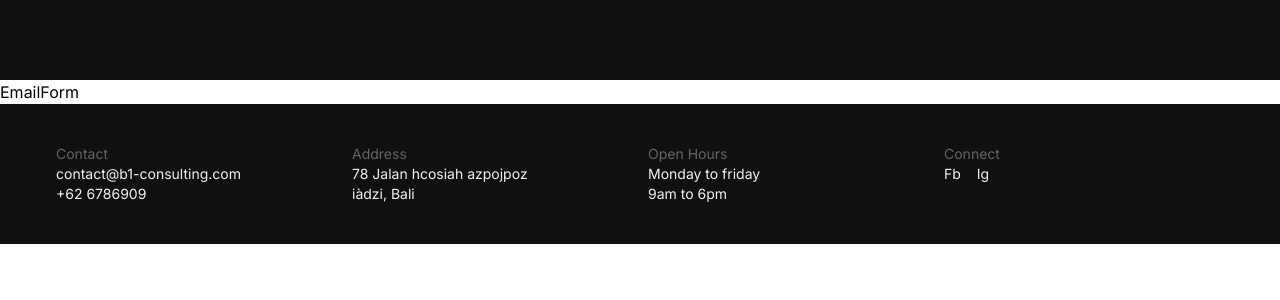
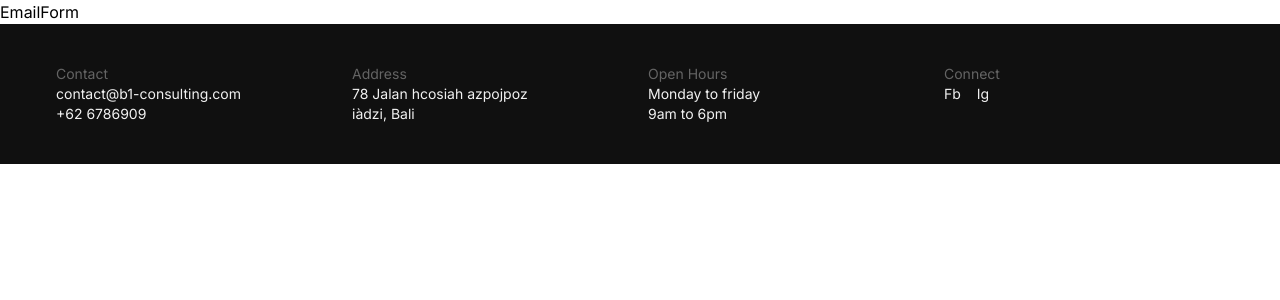
Before and after one commit to DevAdeelAhmad/b-one-consulting, a Next.js app: page / in a window 1280 px wide. Shown: the top 300 px of the page. Built offline with nearby package versions, Linux system fonts and the light colour scheme.

Commit message:
working on cotactinfo section

```diff
--- a/components/Contact.tsx
+++ b/components/Contact.tsx
@@ -5,7 +5,7 @@ import EmailForm from './Contact/EmailForm'
 const Contact = () => {
   return (
     <>
-    <main>
+    <main className=''>
       <ContactInfo/>
       <EmailForm/>
     </main>
--- a/components/Contact/ContactInfo.tsx
+++ b/components/Contact/ContactInfo.tsx
@@ -1,18 +1,10 @@
 import React from "react";
+import Link from "next/link";
 
 const ContactInfo = () => {
   return (
     <>
-      <section className="w-screen p-10 xl:px-32 bg-[#101010]">
-        {/* div 1 */}
-        <div className=" flex ">
-
-
-
-        </div>
-        {/* div 2 */}
-        <div className=""></div>
-      </section>
+      <section></section>
     </>
   );
 };
```
